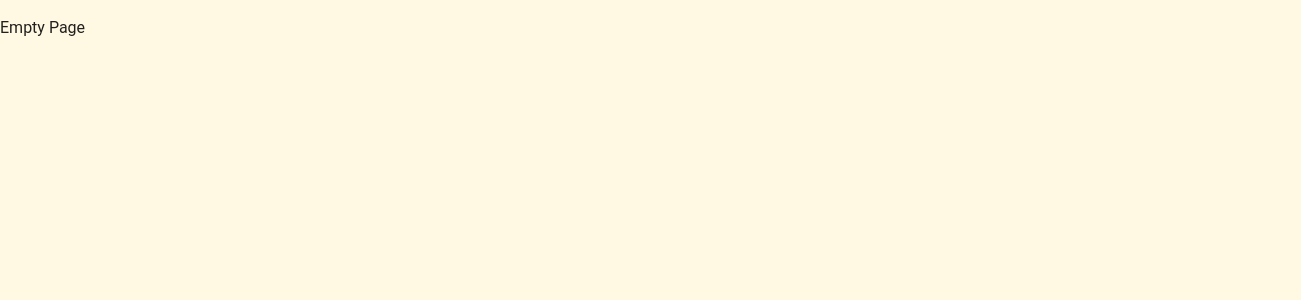
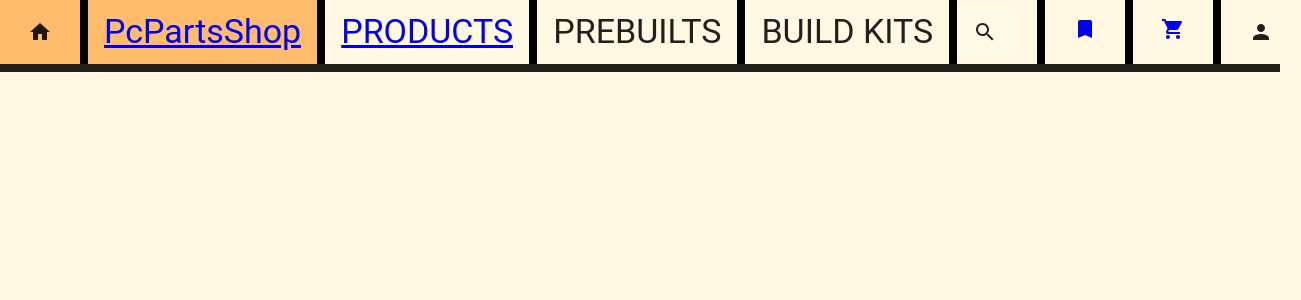
Before and after one commit to SA-WS-2023-24/webshop-frontend, a React (Vite) app: page / in a window 1280 px wide. Shown: the top 300 px of the page, 1301 px wide, since content can reach past the window. Built offline with nearby package versions, Linux system fonts and the light colour scheme; a web font is replaced by a local one.

Commit message:
added navigation bar

```diff
--- /dev/null
+++ b/src/components/main/NavigationBar.tsx
@@ -0,0 +1,180 @@
+import { AppBar, Box, Divider, IconButton, InputBase, Menu, MenuItem, Toolbar, Typography, alpha, styled } from "@mui/material";
+import HomeIcon from '@mui/icons-material/Home';
+import SearchIcon from '@mui/icons-material/Search';
+import BookmarkIcon from '@mui/icons-material/Bookmark';
+import ShoppingCartIcon from '@mui/icons-material/ShoppingCart';
+import PersonIcon from '@mui/icons-material/Person';
+import { Link } from "react-router-dom";
+import { useState } from "react";
+
+const Search = styled('div')(({ theme }) => ({
+    position: 'relative',
+    borderRadius: theme.shape.borderRadius,
+    backgroundColor: alpha(theme.palette.common.white, 0.15),
+    '&:hover': {
+        backgroundColor: alpha(theme.palette.common.white, 0.25),
+    },
+    marginRight: theme.spacing(2),
+    marginLeft: 0,
+    width: '100%',
+}));
+
+const SearchIconWrapper = styled('div')(({ theme }) => ({
+    padding: theme.spacing(0, 2),
+    height: '100%',
+    position: 'absolute',
+    pointerEvents: 'none',
+    display: 'flex',
+    alignItems: 'center',
+    justifyContent: 'center',
+}));
+
+const StyledInputBase = styled(InputBase)(({ theme }) => ({
+    color: 'inherit',
+    width: '100%',
+    '& .MuiInputBase-input': {
+        padding: theme.spacing(1, 1, 1, 0),
+        // vertical padding + font size from searchIcon
+        paddingLeft: `calc(1em + ${theme.spacing(4)})`,
+        width: '100%',
+    }
+}));
+
+function BlackDevider() {
+    return (
+        <Divider orientation='vertical' flexItem sx={{ borderRight: 8, color: 'black' }} />
+    );
+}
+
+const contentBoxStyle = {
+    height: 64,
+    display: 'flex',
+    alignItems: 'center',
+    pr: 2,
+    pl: 2,
+    '&:hover': {
+        backgroundColor: 'primary.main',
+    },
+}
+
+
+
+export default function NavigationBar() {
+    const [anchorEl, setAnchorEl] = useState<null | HTMLElement>(null);
+    const open = Boolean(anchorEl);
+    const handleClick = (event: React.MouseEvent<HTMLButtonElement>) => {
+        setAnchorEl(event.currentTarget);
+    };
+    const handleClose = () => {
+        setAnchorEl(null);
+    };
+
+    return (
+        <AppBar
+            position="absolute"
+            color="inherit"
+            elevation={0}
+            sx={{
+                position: 'relative',
+                borderBottom: 8,
+            }}>
+            <Toolbar style={{ paddingRight: 0, paddingLeft: 0 }}>
+                <Box sx={contentBoxStyle}>
+
+                    <Box sx={{ pr: 2 }}>
+                        <IconButton
+                            size="large"
+                            color="inherit"
+                        >
+                            <HomeIcon />
+                        </IconButton>
+                    </Box>
+                    <BlackDevider />
+                    <Box sx={{ pl: 2 }}>
+                        <Link to={``}>
+                            <Typography variant="h4" color="inherit" noWrap>
+                                PcPartsShop
+                            </Typography>
+                        </Link>
+                    </Box>
+                </Box>
+
+                <BlackDevider />
+                <Link to={`products`}>
+                    <Box sx={contentBoxStyle}>
+                        <Typography variant="h4" color="inherit" noWrap>
+                            PRODUCTS
+                        </Typography>
+                    </Box>
+                </Link>
+                <BlackDevider />
+                <Box sx={contentBoxStyle}>
+                    <Typography variant="h4" color="inherit" noWrap>
+                        PREBUILTS
+                    </Typography>
+                </Box>
+                <BlackDevider />
+                <Box sx={contentBoxStyle}>
+                    <Typography variant="h4" color="inherit" noWrap>
+                        BUILD KITS
+                    </Typography>
+                </Box>
+                <BlackDevider />
+                <Search sx={{ flexGrow: 1 }}>
+                    <SearchIconWrapper>
+                        <SearchIcon />
+                    </SearchIconWrapper>
+                    <StyledInputBase
+                        placeholder="SEARCH..."
+                        sx={{ fontSize: 24 }}
+                        inputProps={{ 'aria-label': 'search' }}
+                    />
+                </Search>
+                <BlackDevider />
+                <Box sx={contentBoxStyle}>
+                    <IconButton
+                        disableRipple
+                        size="large"
+                        color="inherit"
+                    >
+                        <Link to={`wishlist`}><BookmarkIcon /></Link>
+                    </IconButton>
+                </Box>
+
+                <BlackDevider />
+                <Box sx={contentBoxStyle}>
+                    <IconButton
+                        disableRipple={true}
+                        size="large"
+                        color="inherit"
+                    >
+                        <Link to={`basket`}><ShoppingCartIcon /></Link>
+                    </IconButton>
+                </Box>
+                <BlackDevider />
+                <Box sx={contentBoxStyle}>
+                    <IconButton
+                        disableRipple={true}
+                        size="large"
+                        color="inherit"
+                        onClick={handleClick}
+                    >
+                        <PersonIcon />
+                    </IconButton>
+                    <Menu
+                        id="basic-menu"
+                        anchorEl={anchorEl}
+                        open={open}
+                        onClose={handleClose}
+                        MenuListProps={{
+                            'aria-labelledby': 'basic-button',
+                        }}
+                    >
+                        <Link to={`login`}><MenuItem>Login</MenuItem></Link>
+                        <Link to={`signup`}><MenuItem>Sign Up</MenuItem></Link>
+                    </Menu>
+                </Box>
+            </Toolbar>
+        </AppBar>
+    )
+}
--- a/src/routes/RootPage.tsx
+++ b/src/routes/RootPage.tsx
@@ -1,3 +1,5 @@
+import { Outlet } from "react-router";
+import NavigationBar from "../components/main/NavigationBar";
 
 /**
  * This page contains only the navigation bar and footer, and allows other
@@ -5,6 +7,9 @@
  */
 export default function RootPage() {
     return (
-        <p>Empty Page</p>
+        <div>
+            <NavigationBar />
+            <Outlet />
+        </div>
     );
 }
```
